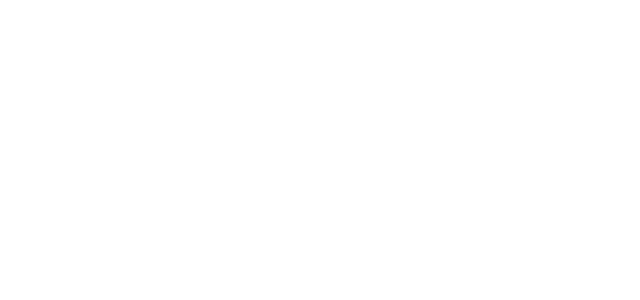
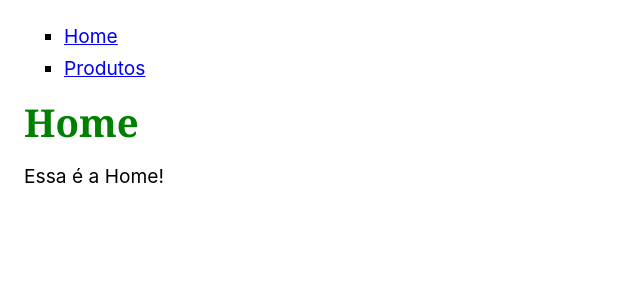
Before and after one commit to Gusm4n/ReactAula, a React (Create React App) app in the folder meuapp/: page / in a window 1280 px wide. Shown: the top 300 px of the page, without its empty margins (0-640 px from the left). Built offline with nearby package versions, Linux system fonts and the light colour scheme.

Commit message:
Desafio dos Componentes

```diff
--- a/meuapp/src/App.js
+++ b/meuapp/src/App.js
@@ -112,11 +112,26 @@
 
 /* FIM DA AULA 4 - COMPONENTES */
 
+/* AULA 5 - DESAFIO COMPONENTES */
+
+import Header from './Desafio/Header';
+import Home from './Desafio/Home';
+import Produtos from './Desafio/Produtos';
 
 const App = () => {
+
+  let Pagina;
+  const { pathname } = window.location;
+  if(pathname === '/produtos') {
+    Pagina = Produtos
+  }else {
+    Pagina = Home
+  }
+
   return (
     <div>
-
+      <Header />
+      <Pagina />
     </div>
   )
 }
--- /dev/null
+++ b/meuapp/src/Desafio/Header.js
@@ -0,0 +1,14 @@
+import React from 'react'
+
+const Header = () => {
+    return (
+        <div>
+            <ul>
+                <li><a href="/">Home</a></li>
+                <li><a href="/produtos">Produtos</a></li>
+            </ul>
+        </div>
+    )
+}
+
+export default Header
--- /dev/null
+++ b/meuapp/src/Desafio/Home.js
@@ -0,0 +1,13 @@
+import React from 'react'
+import TituloHome from './TituloHome'
+
+const Home = () => {
+    return (
+        <div>
+            <TituloHome texto="Home" />
+            <p>Essa é a Home!</p>
+        </div>
+    )
+}
+
+export default Home
--- /dev/null
+++ b/meuapp/src/Desafio/Produto.js
@@ -0,0 +1,14 @@
+import React from 'react'
+
+const Produto = ({ nome, propriedades }) => {
+    return (
+        <div>
+            <p>{nome}</p>
+            <ul>
+                {propriedades.map(propriedade => <li>{propriedade}</li>)}
+            </ul>
+        </div>
+    )
+}
+
+export default Produto
--- /dev/null
+++ b/meuapp/src/Desafio/Produtos.js
@@ -0,0 +1,22 @@
+import React from 'react'
+import Produto from './Produto';
+import TituloHome from './TituloHome'
+
+const Produtos = () => {
+
+const produtos = [
+    { nome: 'Notebook', propriedades: ['16gb ram', '512gb'] },
+    { nome: 'Smartphone', propriedades: ['2gb ram', '128gb'] },
+  ];
+
+    return (
+        <div>
+            <TituloHome texto="Produtos" />
+        {produtos.map((produto) => (
+            <Produto key={produto.nome} {...produto}/>
+        ))}
+        </div>
+    )
+}
+
+export default Produtos
--- /dev/null
+++ b/meuapp/src/Desafio/TituloHome.js
@@ -0,0 +1,11 @@
+import React from 'react'
+
+const TituloHome = ({texto}) => {
+    return (
+        <h1 style={{color: "green"}}>
+            {texto}
+        </h1>
+    )
+}
+
+export default TituloHome
```
